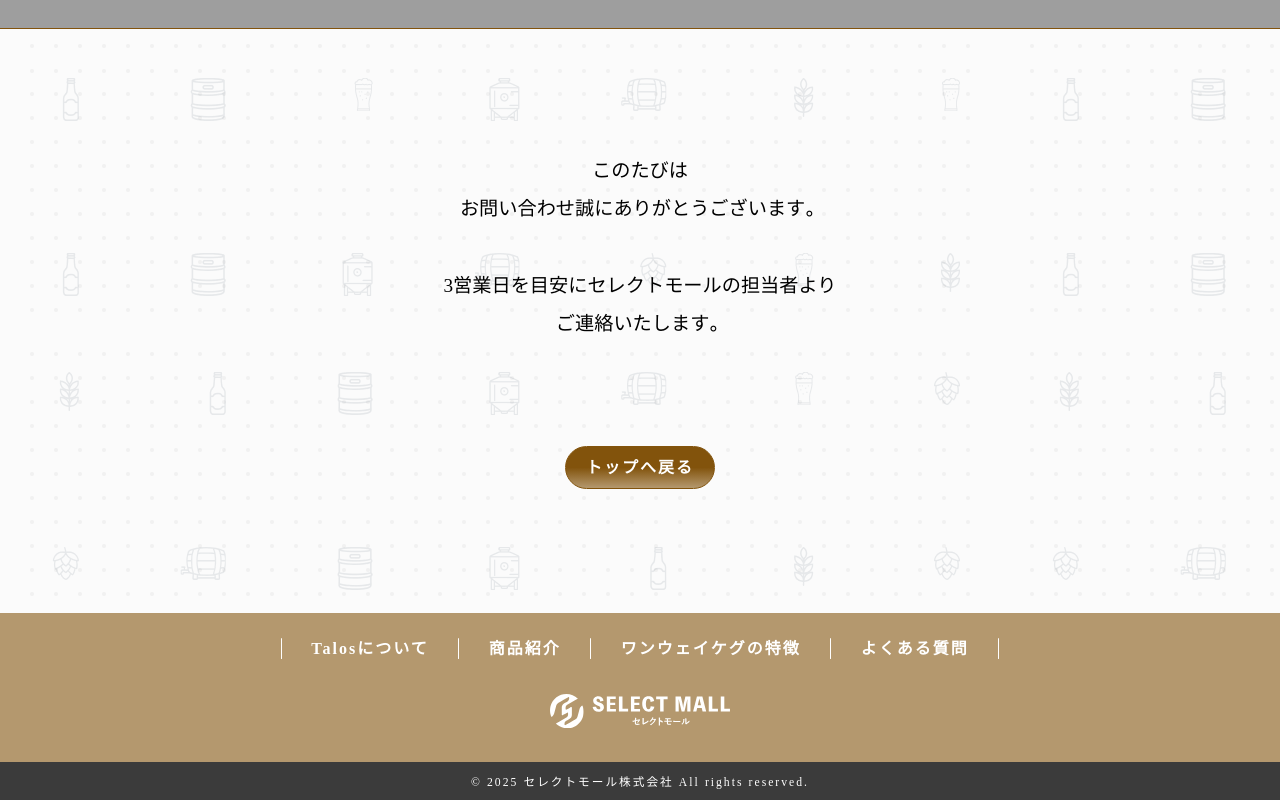
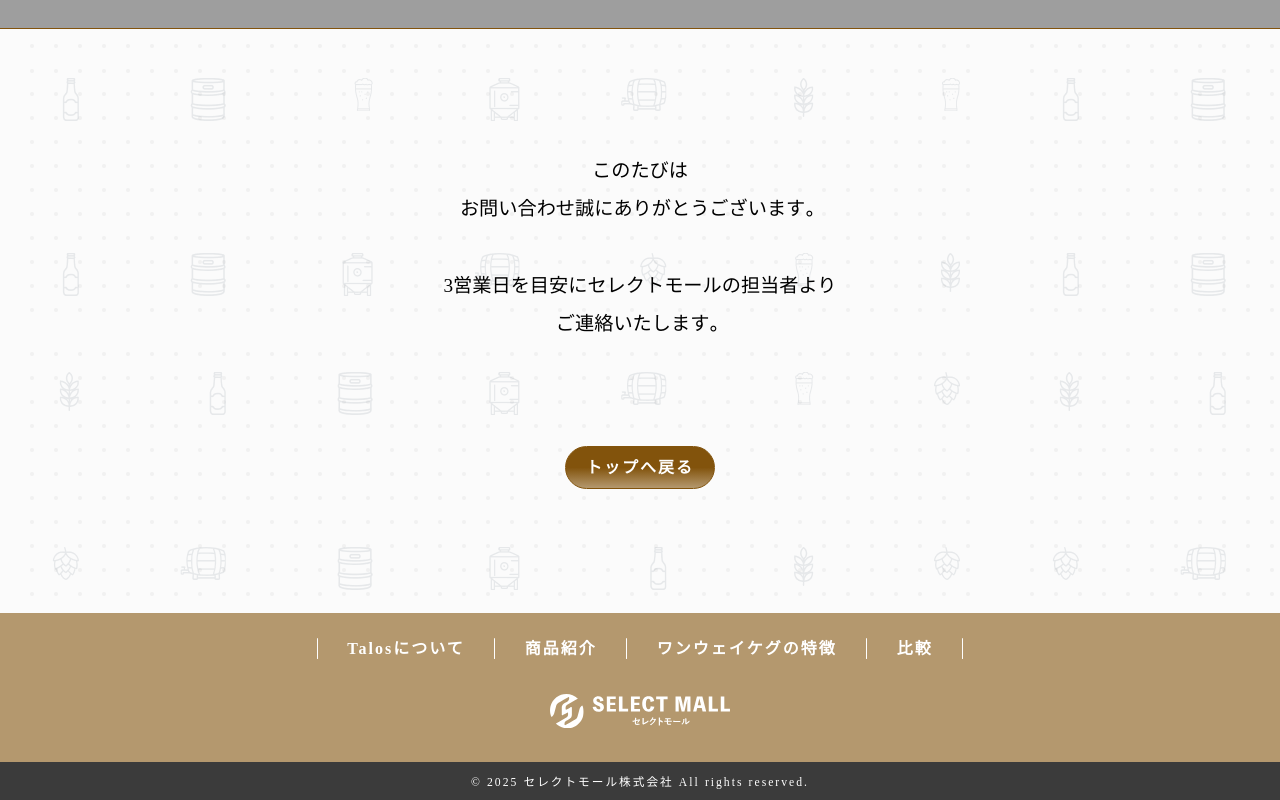
Before and after one commit to Ryot21/selectmall-talos, a Next.js app in the folder selectmall-talos-next/: page /thanks in a window 1280 px wide. Shown: the part 312-1112 px from the top of the page. Built offline with nearby package versions, Linux system fonts and the light colour scheme; grey boxes are pictures that could not be loaded; a web font is replaced by a local one.

Commit message:
Header, Footer > リンク先修正

```diff
--- a/selectmall-talos-next/src/features/lp/footer/index.tsx
+++ b/selectmall-talos-next/src/features/lp/footer/index.tsx
@@ -37,10 +37,10 @@ export default function LpFooter() {
             </li>
             <li className={"LpnavItem"}>
               <Link
-                href="#sc04"
+                href="#sc05"
                 className={`c-fnav--link s-M -b -white -ls-2 -ws-n`}
               >
-                よくある質問
+                比較
               </Link>
             </li>
           </ul>
--- a/selectmall-talos-next/src/features/lp/header/index.tsx
+++ b/selectmall-talos-next/src/features/lp/header/index.tsx
@@ -66,7 +66,7 @@ export default function LpHeader() {
                         {/* #sc04 - よくある質問 */}
                         <li className={"hnavItem"}>
                           <Link
-                            href="/#Q&A"
+                            href="#Q&A"
                             className={`c-hnav--link s-M -s13 -b -ls-1 -ws-n`}
                           >
                             よくある質問
@@ -82,7 +82,7 @@ export default function LpHeader() {
                   </li>
                   {/* 資料ダウンロード */}
                   <li className={"navItem"}>
-                    <Iconbutton href="/lp02#cta" customClass="cvBtn -orange">
+                    <Iconbutton href="#cta" customClass="cvBtn -orange">
                       <span className="pc">資料ダウンロード</span>
                       <Image
                         src="/images/SVG/download.svg"
@@ -95,7 +95,7 @@ export default function LpHeader() {
                   </li>
                   {/* お問い合わせはこちら */}
                   <li className={"navItem"}>
-                    <Iconbutton href="/lp02#cta" customClass="cvBtn -lpColor01">
+                    <Iconbutton href="#cta" customClass="cvBtn -lpColor01">
                       <span className="pc">
                         お問い合わせはこちら
                       </span>
```
